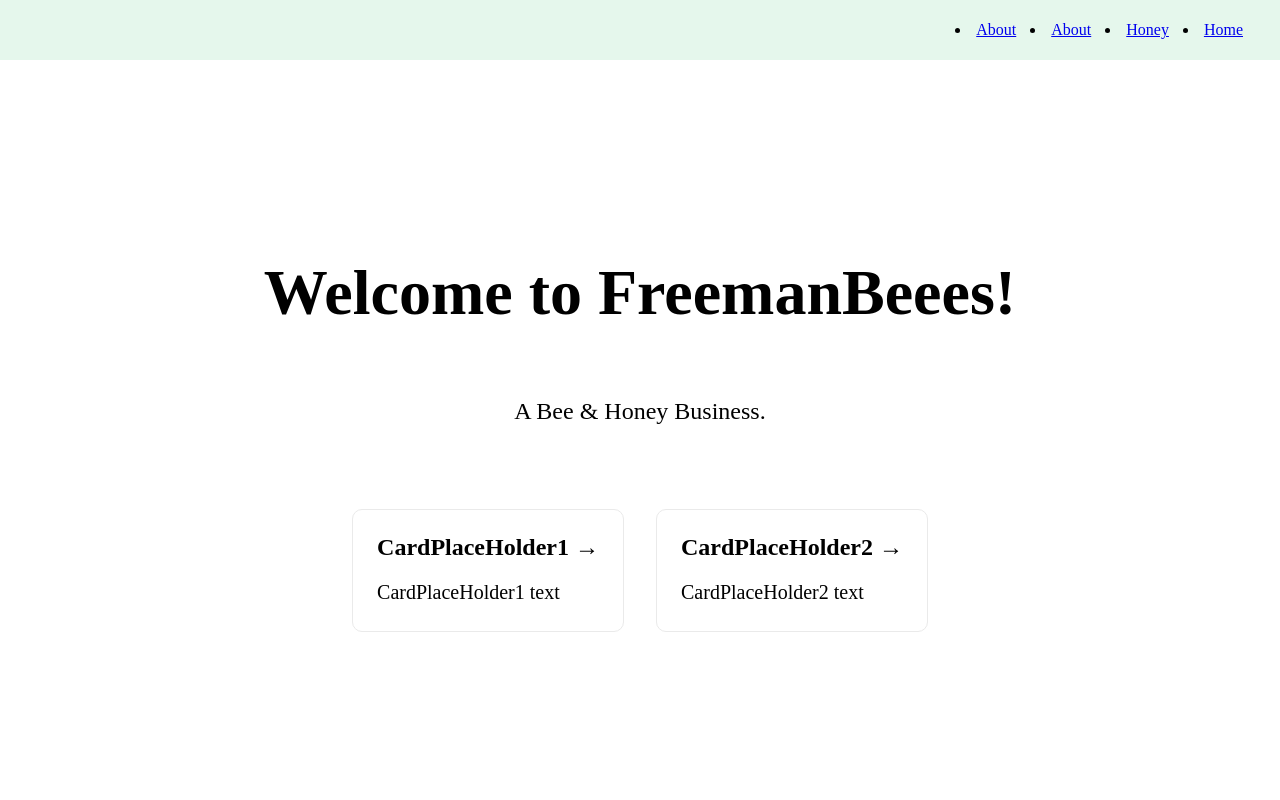
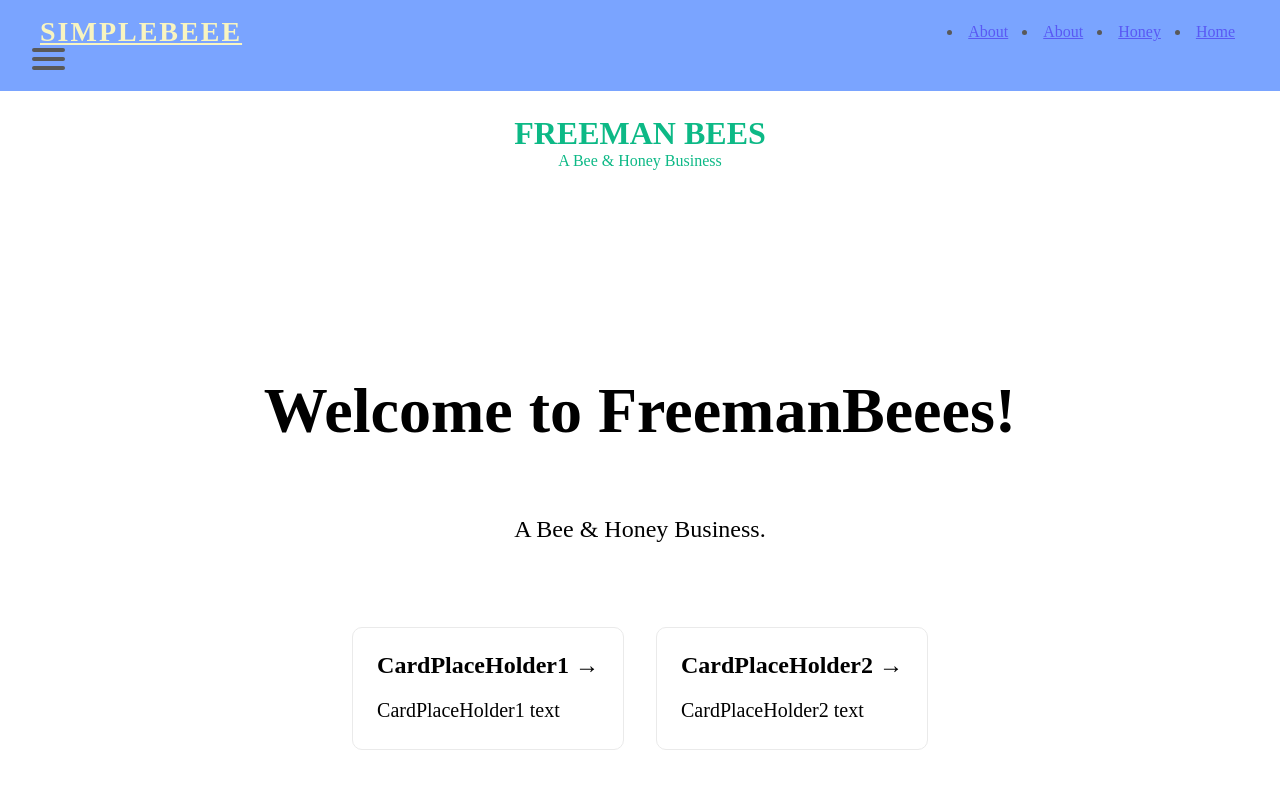
Before and after one commit to CalFreeman/freemanbees, a Next.js app: page / in a window 1280 px wide. Shown: the top 800 px of the page. Built offline with nearby package versions, Linux system fonts and the light colour scheme; a web font is replaced by a local one.

Commit message:
nav css progress

```diff
--- a/components/common/Navbar.tsx
+++ b/components/common/Navbar.tsx
@@ -33,6 +33,11 @@ const Navbar = () => {
           </li>
         </ul>
       </div>
+      <button className="hamburger">
+        <span></span>
+        <span></span>
+        <span></span>
+      </button>
     </nav>
   );
 };
--- a/components/home/Banner.tsx
+++ b/components/home/Banner.tsx
@@ -4,10 +4,8 @@ import { APP_NAME } from "../../lib/utils/constant";
 
 const Banner = () => (
   <div className="banner">
-    <div className="container">
-      <h1 className="logo-font">{APP_NAME.toLowerCase()}</h1>
+      <h1 className="logo-font">{APP_NAME.toUpperCase()}</h1>
       <p>A Bee &amp; Honey Business</p>
-    </div>
   </div>
 );
 
--- a/pages/index.tsx
+++ b/pages/index.tsx
@@ -20,7 +20,7 @@ const Home: NextPage = () => {
       </Head>
 
       <div className="home-page">
-      <Banner />
+        <Banner/>
       <div className="container page">
         <div className="row">
           <MainView />
--- a/styles/globals.css
+++ b/styles/globals.css
@@ -1,7 +1,13 @@
+:root {
+  --primary: rgb(0, 245, 253);
+  --light: rgb(0, 162, 255);
+  --dark: rgb(51, 116, 255);
+}
+
 * {
-  box-sizing: border-box;
   margin: 0;
   padding: 0;
+  box-sizing: border-box;
 }
 
 /* ---Navbar--- */
@@ -15,18 +21,29 @@
   display: flex;
   align-items: center;
   justify-content: space-between;
-}
-.navbar-brand{
+
 
 }
-.navbar-menu{
+
+nav {
   position: fixed;
   top: 0;
   left: 0;
   right: 0;
   z-index: 99;
-  background-color: rgb(229, 247, 236);
+  background-color: var(--dark);
   padding: 16px 32px;
+  opacity: 0.65;
+}
+.navbar-brand{
+  color: rgb(245, 239, 158);
+  font-size: 28px;
+  font-weight: 900;
+  letter-spacing: 2px;
+  text-transform: uppercase;
+}
+.navbar-menu{
+  /*display: none;*/
 }
 
 .nav-item{
@@ -35,14 +52,46 @@
   margin-left: 25px;
 
 }
+.hamburger {
+  display: block;
+  position: relative;
+  z-index: 1;
+
+  user-select: none;
+
+  appearance: none;
+  border: none;
+  outline: none;
+  background: none;
+  cursor: pointer;
+}
+
+.hamburger span {
+  display: block;
+  width: 33px;
+  height: 4px;
+  margin-bottom: 5px;
+  position: relative;
+
+  background-color: black;
+  border-radius: 6px;
+  z-index: 1;
+
+  transform-origin: 0 0;
+
+  transition: 0.4s;
+}
 
 /*** ---END Navbar--- ***/
 
 
 /* ---Banner--- */
 .banner{
-  padding-top: 15px;
+  padding-top: 115px;
   text-align: center;
   color: rgb(13, 185, 134);
+  display: block;
+  position: relative;
+
 }
 /*** ---END Banner--- ***/
```
